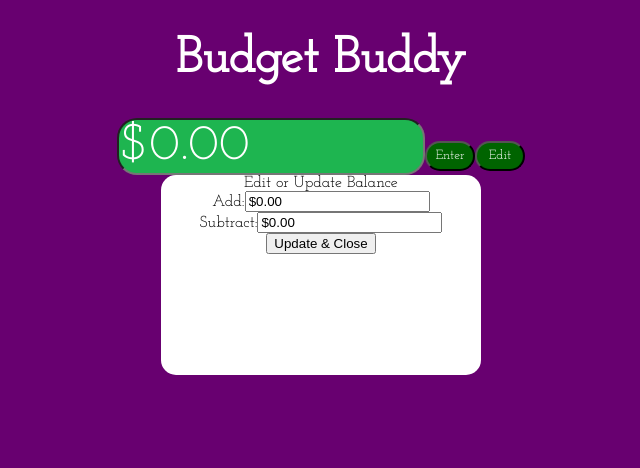
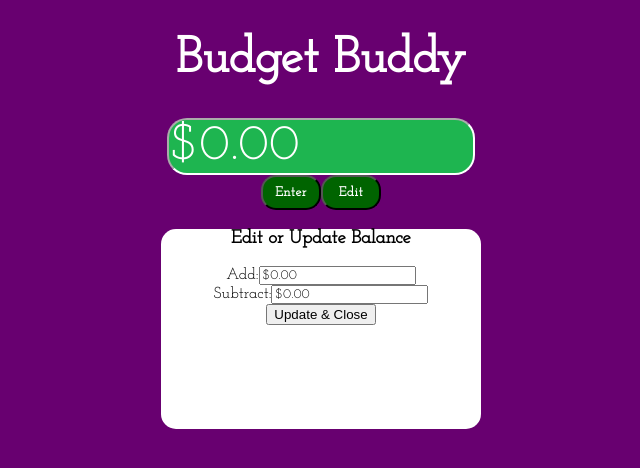
Before and after one commit to gauriramesh/budgetbuddy, a React (Create React App) app: page / in a window 1280 px wide. Both pictures are taken after a click on the button "Edit". Shown: the top 468 px of the page, without its empty margins (319-959 px from the left). Built offline with nearby package versions, Linux system fonts and the light colour scheme.

Commit message:
Added styling, finished popup.

```diff
--- a/src/App.css
+++ b/src/App.css
@@ -32,18 +32,24 @@ h1 {
   border-radius: 20px;
   background-color: #1eb550;
   color: white;
+    border-color: white;
 }
 
 .OverallBalance-submit {
   background-color: darkgreen;
   color: white;
   font-family: 'Josefin Slab', serif;
-  height: 30px;
-  width: 50px;
+    font-weight: bold;
+    letter-spacing: 0.5px;
+  height: 35px;
+  width: 60px;
   border-radius: 15px;
+    border-color: black;
+
 }
 
 .popup {
+    border-color: black;
     font-family: 'Josefin Slab', serif;
     background-color: white;
     text-align: center;
@@ -53,7 +59,10 @@ h1 {
     border-radius: 15px;
 }
 
-@keyframes App-logo-spin {
-  from { transform: rotate(0deg); }
-  to { transform: rotate(360deg); }
+.popup input {
+    font-family: 'Josefin Slab', serif;
 }
+
+.popup input:focus {
+    background-color: lightblue;
+}
--- a/src/App.js
+++ b/src/App.js
@@ -75,7 +75,8 @@ class OverallBalance extends Component {
             <div className="App">
                 <form>
                     <input id="obalance" className="OverallBalance-input" value={this.state.overallBalance} onChange={(e) => this.setOverallBalance(e)}/>
-                    <button className="OverallBalance-submit" type="button" onClick={this.handleSubmission}> Enter </button>
+                    <br/>
+                    <button className="OverallBalance-submit"  type="button" onClick={this.handleSubmission}> Enter </button>
                     <button className="OverallBalance-submit" type="button" onClick={this.handleEdit}>Edit</button>
                     {this.state.showPop ? <EditPopup updateOverallBalance={(e) => this.updateOverallBalance(e)}/> : null}
                     {/*Seems like potential opportunity for refactoring*/}
@@ -89,7 +90,7 @@ function EditPopup(props) {
       return(
           <div>
               <div className="popup">
-                  Edit or Update Balance
+                  <h3> Edit or Update Balance </h3>
                   <form>
                       Add:
                       <input id="add" defaultValue="$0.00"/> <br/>
```
